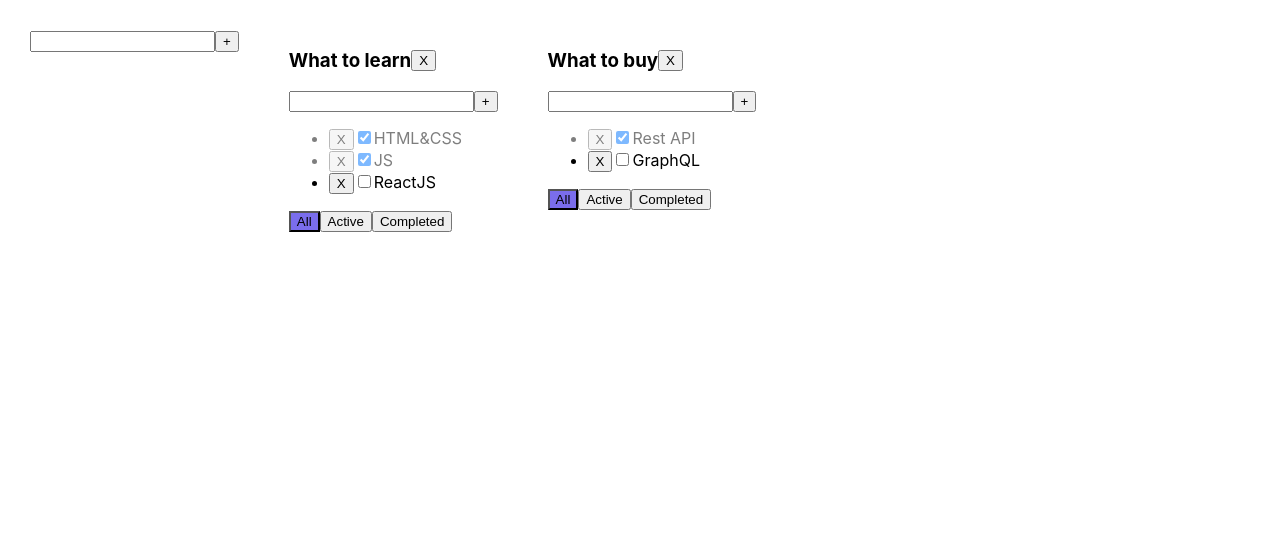
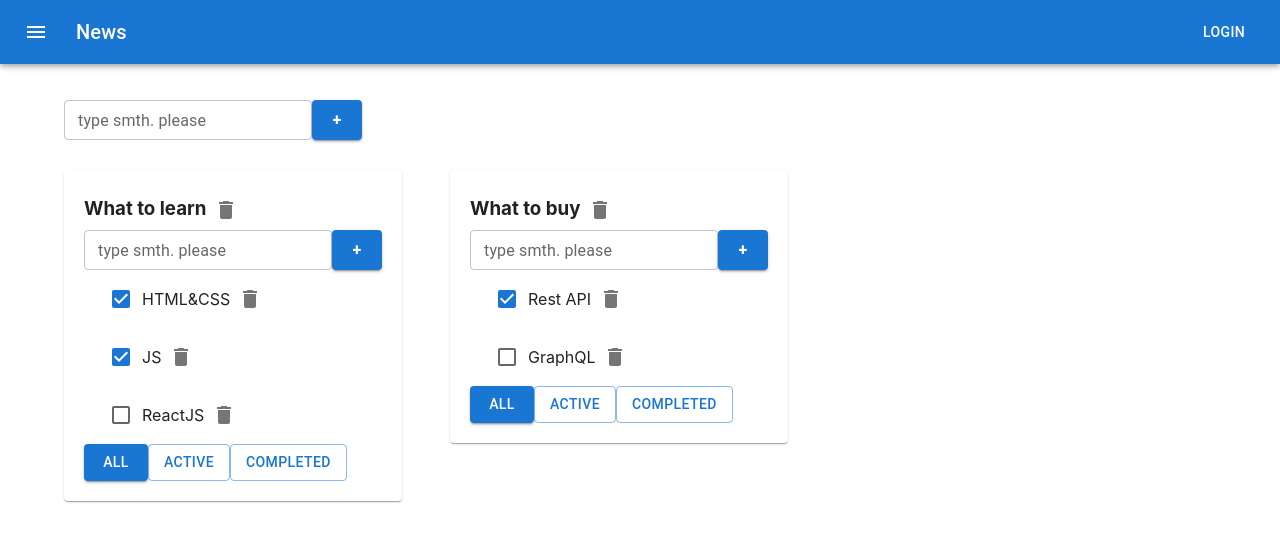
Before and after one commit to Daniyel-Tkachuk/todolist, a React (Vite) app: page / in a window 1280 px wide. Shown: the top 542 px of the page. Built offline with nearby package versions, Linux system fonts and the light colour scheme.

Commit message:
redesign for MUI

```diff
--- a/src/App.css
+++ b/src/App.css
@@ -1,8 +1,9 @@
 .app {
-  padding: 30px;
-  display: flex;
+  /*padding: 30px;*/
+  /*display: flex;*/
 }
 
+/*
 .app > div {
   margin-right: 50px;
 }
@@ -26,4 +27,4 @@
 
 .is-Done {
   opacity: .5;
-}
+}*/
--- a/src/App.tsx
+++ b/src/App.tsx
@@ -4,6 +4,8 @@ import { Task, TasksState } from "./types.ts"
 import { useState } from "react"
 import { v1 } from "uuid"
 import { AddItemForm } from "@/components/AddItemForm.tsx"
+import { Header } from "@/components/Header.tsx"
+import { Container, Grid, Paper } from "@mui/material"
 
 export type Todolist = {
   id: string
@@ -23,14 +25,14 @@ function App() {
 
   const [tasks, setTasks] = useState<TasksState>({
     [todolistId1]: [
-      { id: v1(), title: 'HTML&CSS', isDone: true },
-      { id: v1(), title: 'JS', isDone: true },
-      { id: v1(), title: 'ReactJS', isDone: false },
+      { id: v1(), title: "HTML&CSS", isDone: true },
+      { id: v1(), title: "JS", isDone: true },
+      { id: v1(), title: "ReactJS", isDone: false }
     ],
     [todolistId2]: [
-      { id: v1(), title: 'Rest API', isDone: true },
-      { id: v1(), title: 'GraphQL', isDone: false },
-    ],
+      { id: v1(), title: "Rest API", isDone: true },
+      { id: v1(), title: "GraphQL", isDone: false }
+    ]
   })
 
   const createTodolist = (title: string) => {
@@ -41,7 +43,7 @@ function App() {
       filter: "all"
     }
     setTodolists([newTodolist, ...todolists])
-    setTasks({...tasks, [newTodolistId]: []})
+    setTasks({ ...tasks, [newTodolistId]: [] })
   }
 
   const deleteTodolist = (todolistId: string) => {
@@ -50,46 +52,52 @@ function App() {
   }
 
   const updateTodolistTitle = (todolistId: string, title: string) => {
-    setTodolists(todolists.map(tl => tl.id === todolistId ? {...tl, title} : tl))
+    setTodolists(todolists.map(tl => tl.id === todolistId ? { ...tl, title } : tl))
   }
 
   const deleteTasks = (todolistId: string) => {
     delete tasks[todolistId]
-    setTasks({...tasks})
+    setTasks({ ...tasks })
   }
 
   const deleteTask = (todolistId: string, taskId: string) => {
-    setTasks({...tasks, [todolistId]: tasks[todolistId].filter(t => t.id !== taskId)})
+    setTasks({ ...tasks, [todolistId]: tasks[todolistId].filter(t => t.id !== taskId) })
   }
 
   const createTask = (todolistId: string, title: string) => {
     const newTask: Task = { id: v1(), title, isDone: false }
-    setTasks({...tasks, [todolistId]: [newTask, ...tasks[todolistId]]})
+    setTasks({ ...tasks, [todolistId]: [newTask, ...tasks[todolistId]] })
   }
 
-  const changeTaskStatus = (todolistId:string, taskId: string, isDone: boolean) => {
-    setTasks({...tasks, [todolistId]: tasks[todolistId].map(t => t.id === taskId ? {...t, isDone} : t)})
+  const changeTaskStatus = (todolistId: string, taskId: string, isDone: boolean) => {
+    setTasks({ ...tasks, [todolistId]: tasks[todolistId].map(t => t.id === taskId ? { ...t, isDone } : t) })
   }
 
   const changeFilter = (todolistId: string, filter: FilterValues) => {
-		setTodolists(todolists.map(tl => tl.id === todolistId ? {...tl, filter} : tl))
+    setTodolists(todolists.map(tl => tl.id === todolistId ? { ...tl, filter } : tl))
   }
 
   const updateTaskTitle = (todolistId: string, taskId: string, title: string) => {
     setTasks({
       ...tasks,
-      [todolistId]: tasks[todolistId].map(t => t.id === taskId ? {...t, title} : t)
+      [todolistId]: tasks[todolistId].map(t => t.id === taskId ? { ...t, title } : t)
     })
   }
 
   return (
     <div className="app">
-      <AddItemForm addItem={createTodolist}/>
+      <Header />
+      <Container fixed maxWidth="xl">
+        <Grid container sx={{ mb: '30px' }}>
+          <AddItemForm addItem={createTodolist} />
+        </Grid>
+        <Grid container spacing={6}>
           {
             todolists
               .map(tl => (
+                <Grid key={tl.id}>
+                  <Paper sx={{ p: '20px 20px 20px 20px' }}>
                     <TodolistItem
-							key={tl.id}
                       todolist={tl}
                       tasks={tasks}
                       deleteTask={deleteTask}
@@ -100,8 +108,12 @@ function App() {
                       updateTaskTitle={updateTaskTitle}
                       updateTodolistTitle={updateTodolistTitle}
                     />
+                  </Paper>
+                </Grid>
               ))
           }
+        </Grid>
+      </Container>
     </div>
   )
 }
--- a/src/components/AddItemForm.tsx
+++ b/src/components/AddItemForm.tsx
@@ -1,12 +1,13 @@
-import { Button } from "@/components/Button.tsx"
+// import { Button } from "@/components/Button.tsx"
 import { type ChangeEvent, type KeyboardEvent, useState } from "react"
+import { Button, TextField } from "@mui/material"
 
 type Props = {
   addItem: (title: string) => void
 }
 
 export const AddItemForm = (props: Props) => {
-  const {addItem} = props
+  const { addItem } = props
 
   const [taskTitle, setTaskTitle] = useState("")
   const [error, setError] = useState<string | null>(null)
@@ -32,16 +33,34 @@ export const AddItemForm = (props: Props) => {
     }
   }
 
+  const buttonStyle = {
+    fontSize: '16px',
+    fontWeight: 'bold',
+    maxWidth: '50px',
+    maxHeight: '40px',
+    minWidth: '50px',
+    minHeight: '40px',
+  }
+
   return (
     <div>
-      <input
+      <TextField
+        error={!!error}
+        size="small"
+        variant='outlined'
+        label={error ? error : 'type smth. please'}
         value={taskTitle}
-        className={error ? "error" : ""}
         onChange={onChangeHandler}
         onKeyDown={createItemOnEnterHandler}
       />
-      <Button title="+" onClick={createItemHandler} />
-      {error && <div className="error-message">{error}</div>}
+      <Button
+        variant="contained"
+        sx={buttonStyle}
+        onClick={createItemHandler}
+      >
+        +
+      </Button>
+      {/*{error && <div className="error-message">{error}</div>}*/}
     </div>
   )
 }
--- /dev/null
+++ b/src/components/Header.tsx
@@ -0,0 +1,32 @@
+import AppBar from '@mui/material/AppBar';
+import Box from '@mui/material/Box';
+import Toolbar from '@mui/material/Toolbar';
+import Typography from '@mui/material/Typography';
+import Button from '@mui/material/Button';
+import IconButton from '@mui/material/IconButton';
+import MenuIcon from '@mui/icons-material/Menu';
+
+
+export const Header = () => {
+  return (
+    <Box sx={{ flexGrow: 1, marginBottom: "100px" }}>
+      <AppBar position="fixed">
+        <Toolbar>
+          <IconButton
+            size="large"
+            edge="start"
+            color="inherit"
+            aria-label="menu"
+            sx={{ mr: 2 }}
+          >
+            <MenuIcon />
+          </IconButton>
+          <Typography variant="h6" component="div" sx={{ flexGrow: 1 }}>
+            News
+          </Typography>
+          <Button color="inherit">Login</Button>
+        </Toolbar>
+      </AppBar>
+    </Box>
+  )
+}
--- a/src/components/TodolistItem.tsx
+++ b/src/components/TodolistItem.tsx
@@ -1,9 +1,10 @@
 import type { TasksState } from "../types.ts"
-import { Button } from "./Button.tsx"
 import type { FilterValues, Todolist } from "../App.tsx"
 import { type ChangeEvent } from "react"
 import { AddItemForm } from "@/components/AddItemForm.tsx"
 import { EditableSpan } from "@/components/EditableSpan.tsx"
+import { Button, IconButton, ListItem, Checkbox, List } from "@mui/material"
+import DeleteIcon from "@mui/icons-material/Delete"
 
 type Props = {
   todolist: Todolist
@@ -27,7 +28,7 @@ export const TodolistItem = (props: Props) => {
     changeFilter,
     changeTaskStatus,
     updateTaskTitle,
-    updateTodolistTitle,
+    updateTodolistTitle
   } = props
 
   const deleteTodolistHandler = () => {
@@ -66,23 +67,27 @@ export const TodolistItem = (props: Props) => {
   })
 
   const mappedTask = filteredTasks.map((task) => (
-    <li key={task.id} className={task.isDone ? "is-Done" : ""}>
-      <Button title="X" onClick={() => deleteTaskHandler(task.id)} />
-      <input type="checkbox" checked={task.isDone} onChange={(e) => changeTaskStatusHandler(e, task.id)} />
+    <ListItem key={task.id} className={task.isDone ? "is-Done" : ""}>
+      <Checkbox checked={task.isDone} onChange={(e) => changeTaskStatusHandler(e, task.id)}/>
       <EditableSpan
         title={task.title}
         setTitle={(title: string) => updateTaskTitleHandler(task.id, title)}
       />
-    </li>
+      <IconButton aria-label="delete" onClick={() => deleteTaskHandler(task.id)}>
+        <DeleteIcon />
+      </IconButton>
+    </ListItem>
   ))
 
   return (
     <div>
       <div className={"container"}>
         <h3>
-          <EditableSpan title={todolist.title} setTitle={updateTodolistTitleHandler}/>
+          <EditableSpan title={todolist.title} setTitle={updateTodolistTitleHandler} />
+          <IconButton aria-label="delete" onClick={deleteTodolistHandler}>
+            <DeleteIcon />
+          </IconButton>
         </h3>
-        <Button title="X" onClick={deleteTodolistHandler} />
       </div>
 
       <AddItemForm addItem={createTaskHandler} />
@@ -90,24 +95,31 @@ export const TodolistItem = (props: Props) => {
       {
         tasks[todolist.id].length === 0
           ? <span>Your tasksList is empty</span>
-          : <ul>{mappedTask}</ul>
+          : <List style={{listStyle: 'none', margin: 0, padding: 0}}>{mappedTask}</List>
       }
+
       <div>
         <Button
-          title="All"
+          variant={`${todolist.filter === "all" ? "contained" : "outlined"}`}
+          color="primary"
           onClick={() => changeFilterHandler("all")}
-          className={todolist.filter === "all" ? "activeFilter" : ""}
-        />
+        >
+          All
+        </Button>
         <Button
-          title="Active"
-          className={todolist.filter === "active" ? "activeFilter" : ""}
+          variant={`${todolist.filter === "active" ? "contained" : "outlined"}`}
+          color="primary"
           onClick={() => changeFilterHandler("active")}
-        />
+        >
+          Active
+        </Button>
         <Button
-          title="Completed"
+          variant={`${todolist.filter === "completed" ? "contained" : "outlined"}`}
+          color="primary"
           onClick={() => changeFilterHandler("completed")}
-          className={todolist.filter === "completed" ? "activeFilter" : ""}
-        />
+        >
+          Completed
+        </Button>
       </div>
     </div>
   )
--- a/src/index.css
+++ b/src/index.css
@@ -6,9 +6,12 @@
   -moz-osx-font-smoothing: grayscale;
 }
 
+h3 {
+  margin: 0;
+}
+
 body {
   margin: 0;
-  display: flex;
   min-width: 320px;
   min-height: 100vh;
 }
```
Lines whose indentation alone changed are shown as unchanged.
